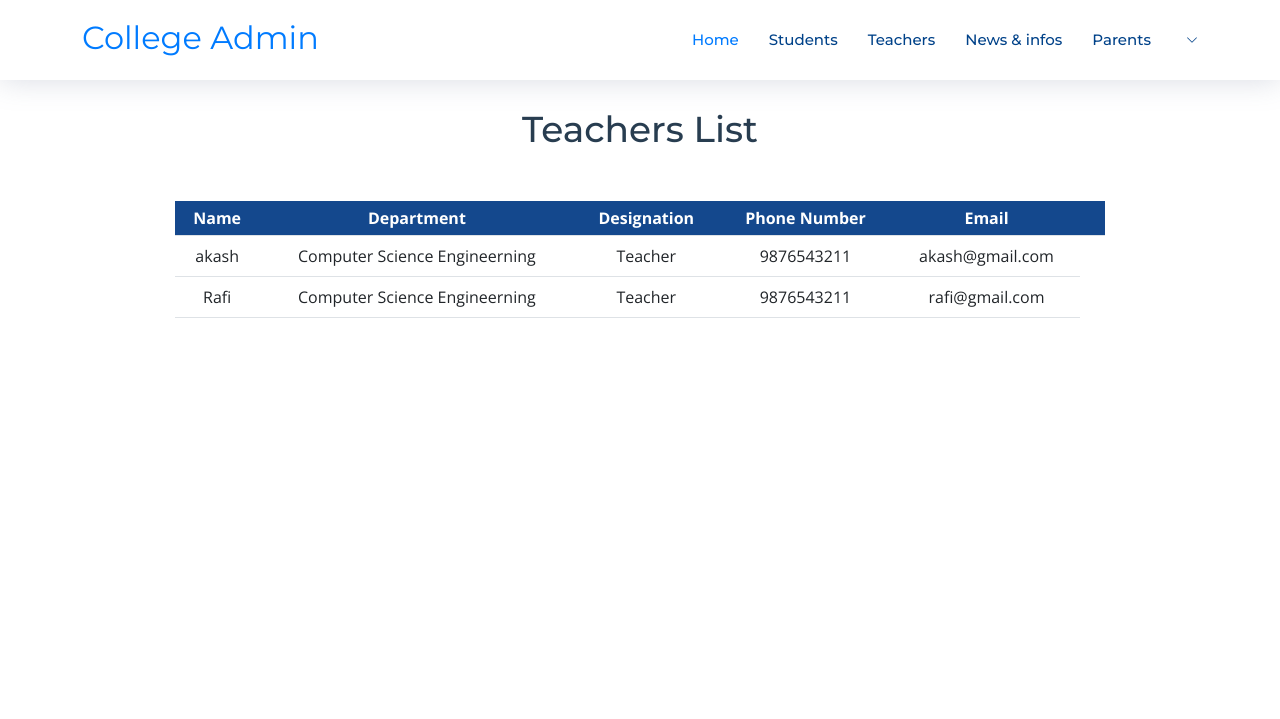
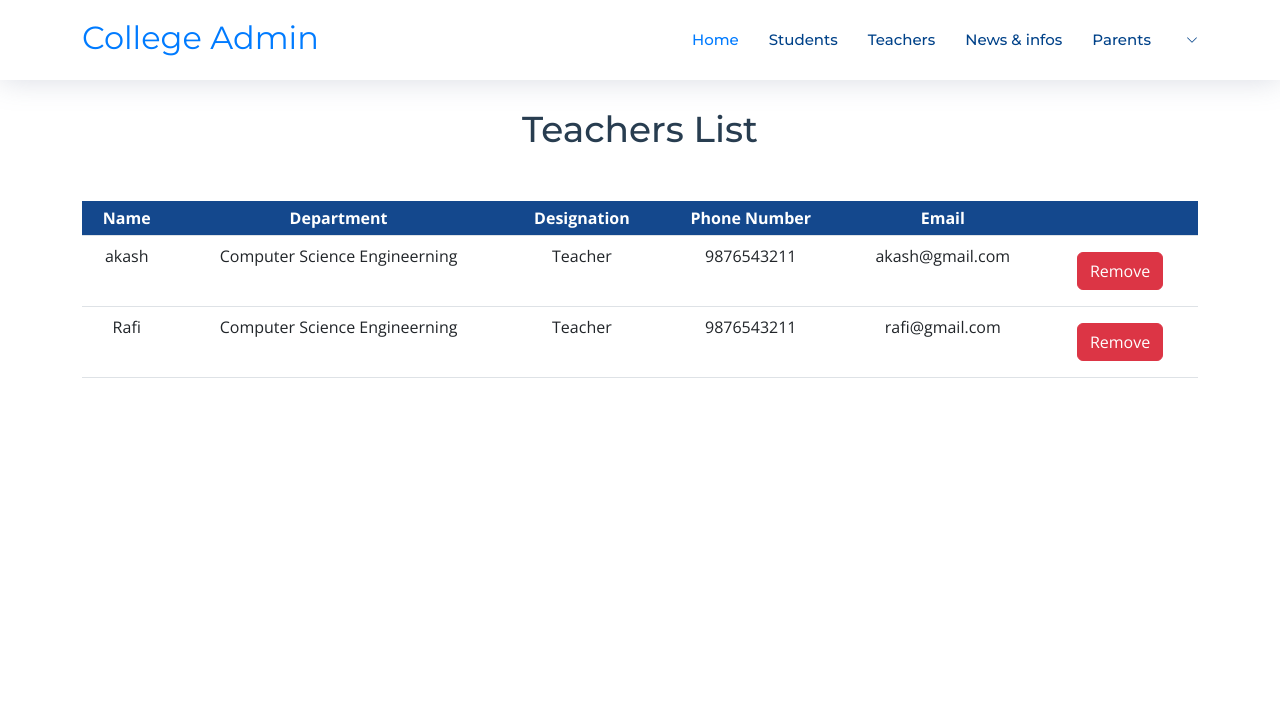
Before and after one commit to akashraveendran/college-management-django, a Django app: page /SuperAdmin/viewTeachers in a window 1280 px wide. Shown: the top 719 px of the page. Run offline with Django 4.2, Linux system fonts and the light colour scheme; data comes from the database, SQL or seed files in the repository; both versions use the stored data as it was after the commit; some libraries are stand-ins or nearby versions.

Commit message:
added teacher remove feature to admin

```diff
--- a/admin_app/urls.py
+++ b/admin_app/urls.py
@@ -5,6 +5,7 @@ urlpatterns = [
     path("",views.admin_home,name="admin_home"),
     path("viewTeachers",views.viewTeachers,name="viewTeachers"),
     path("approveTeacher/<int:t_id>",views.approveTeacher,name="approveTeacher"),
+    path("removeTeacher/<int:t_id>",views.removeTeacher,name="removeTeacher"),
     path("viewAddedNews",views.viewAddedNews,name="viewAddedNews"),
     path("addNews",views.addNews,name="addNews"),
     path("removeNews/<int:id>",views.removeNews,name="removeNews"),
--- a/admin_app/views.py
+++ b/admin_app/views.py
@@ -39,6 +39,12 @@ def approveTeacher(request,t_id):
     messages.success(request,"Approved Teacher")
     return redirect("viewTeachers")
 
+def removeTeacher(request,t_id):
+    teacher = User.objects.get(id = t_id)
+    teacher.delete()
+    messages.success(request,"Removed Teacher")
+    return redirect("viewTeachers")
+
 
 def viewAddedNews(request):
     news = NewsAndInfo.objects.all()
--- a/templates/admin/view-teachers.html
+++ b/templates/admin/view-teachers.html
@@ -24,9 +24,8 @@
                 <h3 class="mt-5"> Teachers List</h3>
             </div>
             <div class="row gx-lg-0 gy-4">
-                <div class="col-lg-1">
-                </div>
-                <div class="col-lg-10">
+
+                <div class="col-lg-12">
                     <table class="table">
                         <thead>
                             <tr>
@@ -46,10 +45,13 @@
                                 <td>{{t.Designation}}</td>
                                 <td>{{t.Phone_Number}}</td>
                                 <td>{{t.user.email}}</td>
-                                {% if t.user.is_active != True %}
-                                <td><a href="{% url 'approveTeacher' t.user.id %}" class="btn btn-success">Approve</a>
+                                <td>
+                                    {% if t.user.is_active != True %}
+                                    <a href="{% url 'approveTeacher' t.user.id %}" class="btn btn-success">Approve</a>
+                                    {% endif %}
+                                    <a href="{% url 'removeTeacher' t.user.id %}" class="btn btn-danger m-2"
+                                        onclick="return confirm('Confirm removing this teacher ?')">Remove</a>
                                 </td>
-                                {% endif %}
                             </tr>
                             {% endfor %}
 
```
Also changed, not shown: db.sqlite3, media/teachers/teacer_kydbELb.jpg (added).
